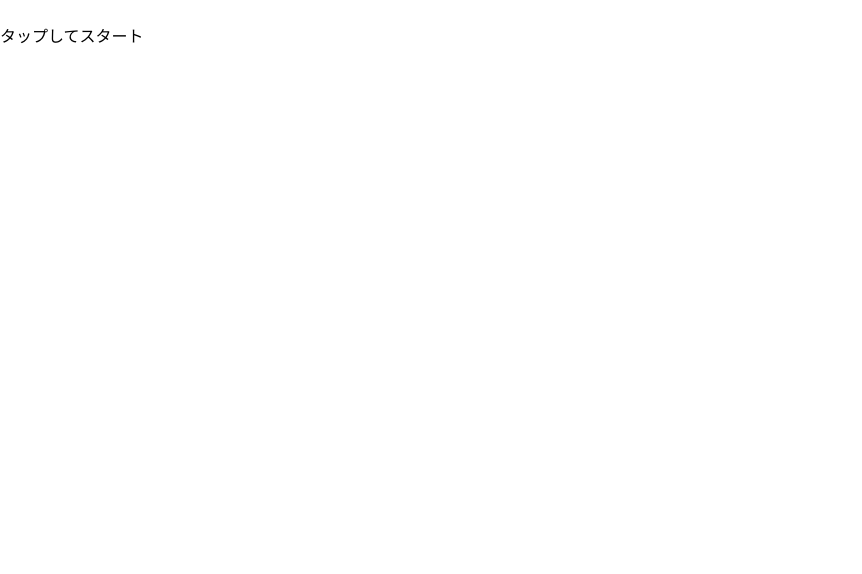
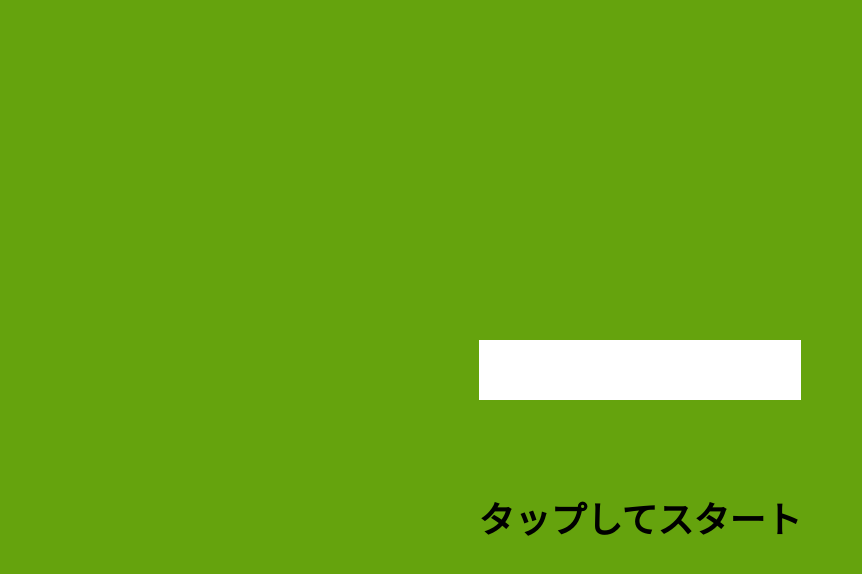
Before and after one commit to katsudon08/darts_frontend, a Next.js app: page / in a window 1280 px wide. Shown: the top 574 px of the page, without its empty margins (0-862 px from the left). Built offline with nearby package versions, Linux system fonts and the light colour scheme.

Commit message:
tailwindcssの仕様でクラス名を動的に変更することができないため、theme.ts削除

```diff
--- a/src/app/page.tsx
+++ b/src/app/page.tsx
@@ -1,19 +1,18 @@
-'use client'
+"use client"
 
-import { useState, useEffect, ChangeEvent, MouseEvent } from 'react'
-import { useRouter } from 'next/navigation'
+import { useState, useEffect, ChangeEvent, MouseEvent } from "react"
+import { useRouter } from "next/navigation"
 import {
     getLocalStrage,
     initLocalStrage,
     setLocalStrage
-} from '@/utils/localstrage'
-import { KEYS } from '@/types/localstrage'
-import { URLS } from '@/types/urls'
-import { color, theme } from '@/types/theme'
+} from "@/utils/localstrage"
+import { KEYS } from "@/types/localstrage"
+import { URLS } from "@/types/urls"
 
 export default function Home() {
     const router = useRouter()
-    const [text, setText] = useState('')
+    const [text, setText] = useState("")
 
     useEffect(() => {
         initLocalStrage(KEYS.USER_NAME)
@@ -28,21 +27,15 @@ export default function Home() {
     return (
         <main>
             <div
-                className={
-                    theme.background.main +
-                    theme.padding.top +
-                    color.background.main
-                }
+                className="flex min-h-screen justify-center items-center pt-10 bg-lime-600"
                 onClick={handleClick}
             >
                 <div
-                    className={
-                        theme.background.col + theme.padding.top + ' h-60 '
-                    }
+                    className="flex flex-col justify-between pt-10 h-60"
                 >
                     <input
                         type="text"
-                        className={theme.input.text}
+                        className="py-4 px-2 text-xl"
                         value={text}
                         onChange={(e: ChangeEvent<HTMLInputElement>) =>
                             setText(e.target.value)
@@ -51,7 +44,7 @@ export default function Home() {
                             e.stopPropagation()
                         }
                     />
-                    <h1 className={theme.text.main}>タップしてスタート</h1>
+                    <h1 className="whitespace-nowrap select-none text-4xl font-semibold">タップしてスタート</h1>
                 </div>
             </div>
         </main>
--- a/src/app/room-setting/page.tsx
+++ b/src/app/room-setting/page.tsx
@@ -1,6 +1,5 @@
 "use client"
 
-import { color, theme } from "@/types/theme"
 import { URLS } from "@/types/urls"
 import { useRouter } from "next/navigation"
 
@@ -14,8 +13,8 @@ export default function () {
 
     return (
         <main>
-            <div className={theme.background.main + color.background.main}>
-                <div className={theme.background.col}></div>
+            <div className="flex min-h-screen justify-center items-center pt-10 bg-lime-600">
+                <div className="flex flex-col justify-between pt-10"></div>
             </div>
         </main>
     )
--- a/src/types/theme.ts
+++ /dev/null
@@ -1,26 +0,0 @@
-export const theme = {
-    background: {
-        main: " flex min-h-screen justify-center items-center ",
-        col: " flex flex-col justify-between ",
-        row: " flex flex-row justify-between "
-    },
-    input: {
-        text: " py-4 px-2 text-xl "
-    },
-    text: {
-        main: " whitespace-nowrap select-none text-4xl font-semibold "
-    },
-    padding: {
-        all: " p-10 ",
-        top: " pt-10 ",
-        bottom: " pb-10 ",
-        right: " pr-10 ",
-        left: " pl-10 "
-    }
-}
-
-export const color = {
-    background: {
-        main: " bg-lime-600 "
-    }
-}
```
